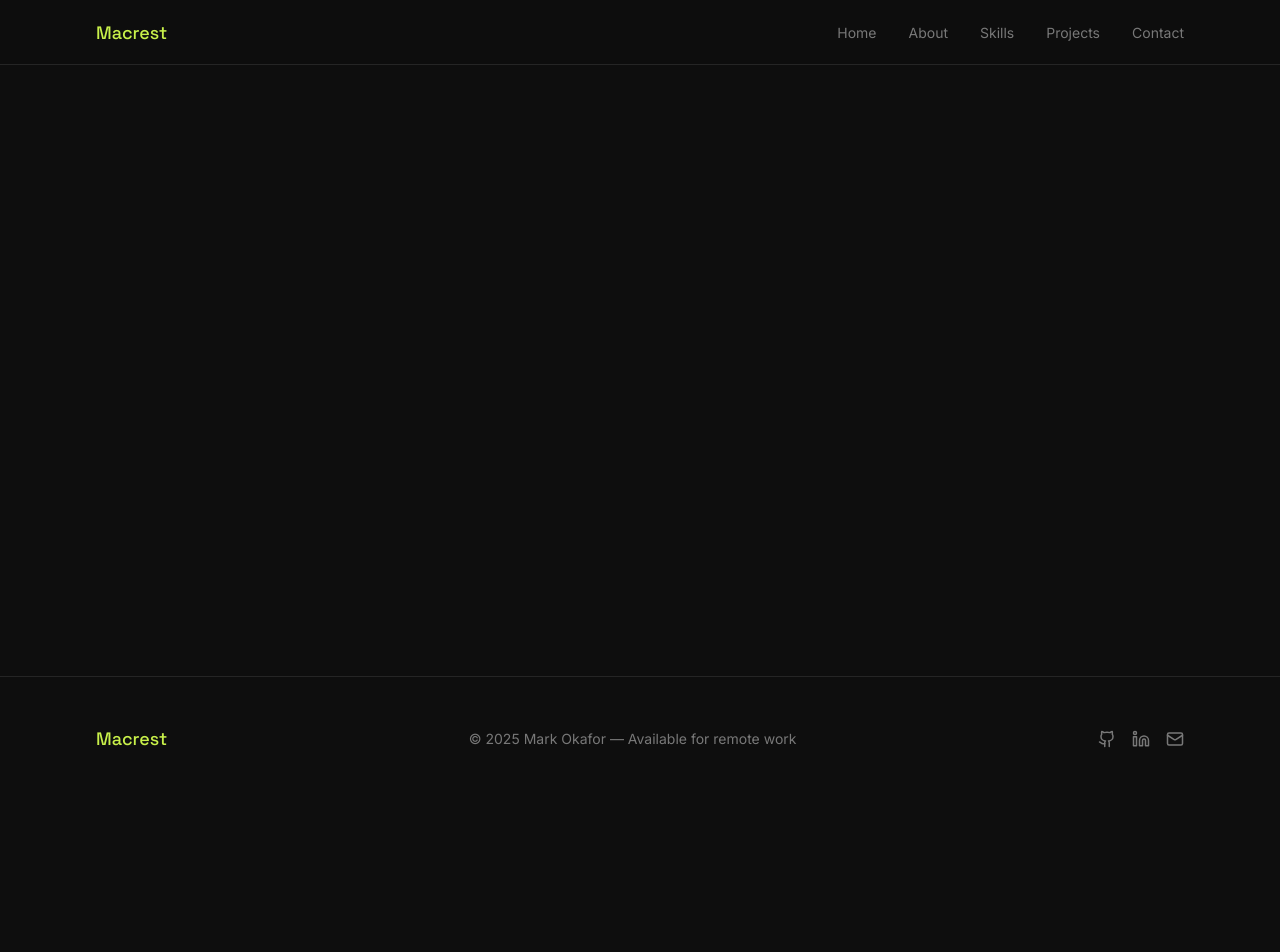
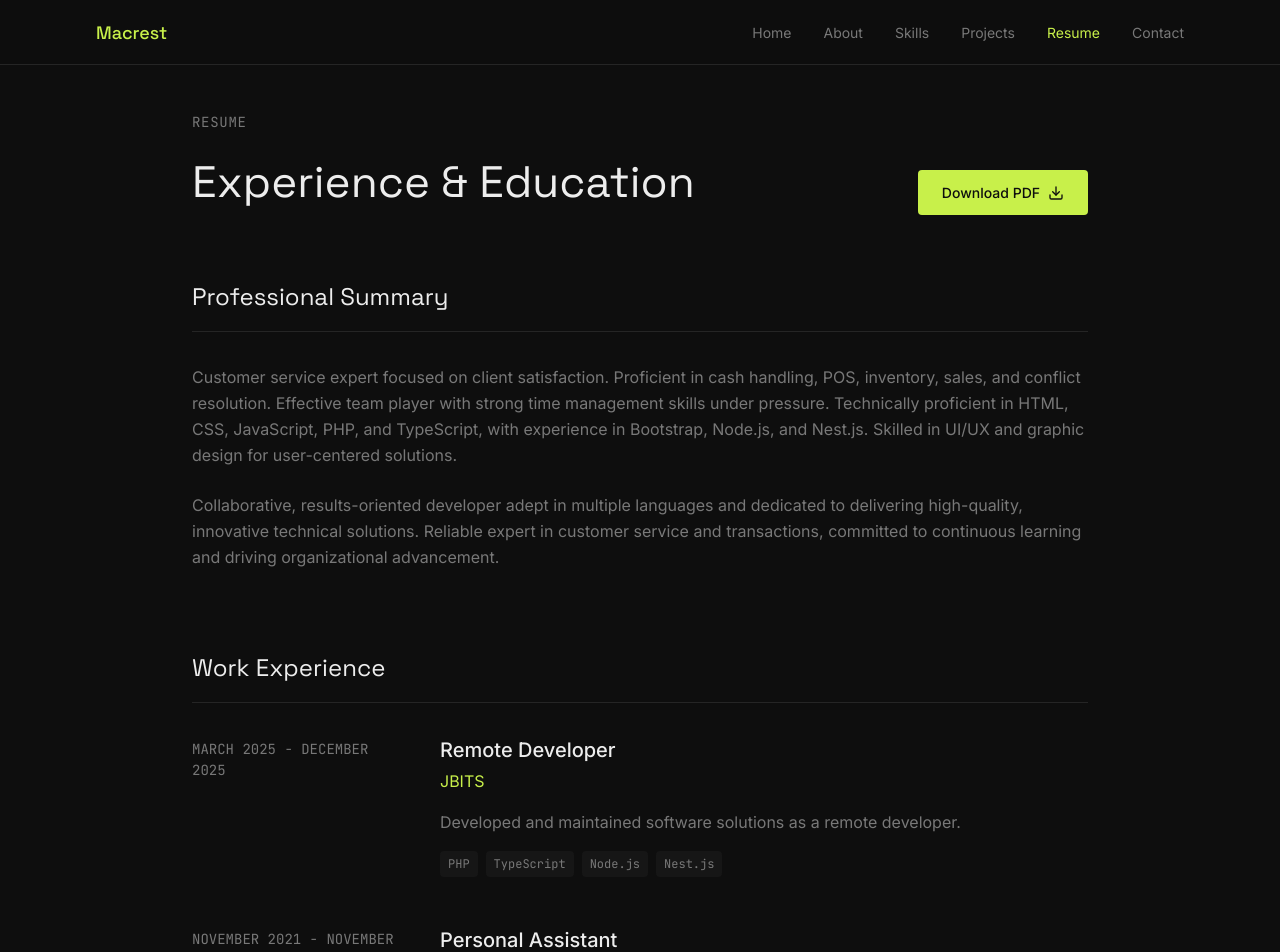
Before and after one commit to Markcrest-dev/My_Portfolio, a React (Vite) app: page /resume in a window 1280 px wide. Shown: the top 952 px of the page. Before the commit the page ends 800 px from the top, so only its background shows below. Built offline with nearby package versions, Linux system fonts and the light colour scheme.

Commit message:
feat: add resume page with professional experience, education, and download link

```diff
--- a/src/App.jsx
+++ b/src/App.jsx
@@ -5,6 +5,7 @@ import Home from './pages/Home'
 import About from './pages/About'
 import Skills from './pages/Skills'
 import Projects from './pages/Projects'
+import Resume from './pages/Resume'
 import Contact from './pages/Contact'
 
 function App() {
@@ -19,6 +20,7 @@ function App() {
           <Route path="/about" element={<About />} />
           <Route path="/skills" element={<Skills />} />
           <Route path="/projects" element={<Projects />} />
+          <Route path="/resume" element={<Resume />} />
           <Route path="/contact" element={<Contact />} />
         </Routes>
       </main>
--- a/src/components/Header.jsx
+++ b/src/components/Header.jsx
@@ -7,6 +7,7 @@ const navLinks = [
   { path: '/about', label: 'About' },
   { path: '/skills', label: 'Skills' },
   { path: '/projects', label: 'Projects' },
+  { path: '/resume', label: 'Resume' },
   { path: '/contact', label: 'Contact' },
 ]
 
--- /dev/null
+++ b/src/data/resume.js
@@ -0,0 +1,47 @@
+export const summary = "Customer service expert focused on client satisfaction. Proficient in cash handling, POS, inventory, sales, and conflict resolution. Effective team player with strong time management skills under pressure. Technically proficient in HTML, CSS, JavaScript, PHP, and TypeScript, with experience in Bootstrap, Node.js, and Nest.js. Skilled in UI/UX and graphic design for user-centered solutions.";
+
+export const qualities = "Collaborative, results-oriented developer adept in multiple languages and dedicated to delivering high-quality, innovative technical solutions. Reliable expert in customer service and transactions, committed to continuous learning and driving organizational advancement.";
+
+export const experience = [
+  {
+    id: 1,
+    role: 'Remote Developer',
+    company: 'JBITS',
+    duration: 'MARCH 2025 - DECEMBER 2025',
+    description: 'Developed and maintained software solutions as a remote developer.',
+    technologies: ['PHP', 'TypeScript', 'Node.js', 'Nest.js']
+  },
+  {
+    id: 2,
+    role: 'Personal Assistant',
+    company: 'Crestdigico Organization',
+    duration: 'NOVEMBER 2021 - NOVEMBER 2024',
+    description: 'Managed cross-functional projects and branding materials, ensuring efficient task execution independently and with the team.',
+    technologies: ['Management', 'Branding', 'Cross-functional Collaboration']
+  },
+  {
+    id: 3,
+    role: 'Intern',
+    company: 'Crestdigico',
+    duration: 'MAY 2021 - OCTOBER 2021',
+    description: 'Collaborated with cross-functional teams to deliver strategic design content for brand initiatives, working autonomously while staying aligned with other creative professionals.',
+    technologies: ['UI/UX', 'Graphic Design', 'HTML', 'CSS', 'JavaScript']
+  }
+];
+
+export const education = [
+  {
+    id: 1,
+    degree: 'B.Sc in Computer Science',
+    institution: 'Nnamdi Azikiwe University',
+    duration: 'JANUARY 2022 - AUGUST 2025',
+    description: 'Anambra'
+  },
+  {
+    id: 2,
+    degree: 'WASSCE',
+    institution: 'Beulah Model College',
+    duration: 'SEPTEMBER 2015 - OCTOBER 2021',
+    description: 'Ogun State'
+  }
+];
--- /dev/null
+++ b/src/pages/Resume.jsx
@@ -0,0 +1,126 @@
+import { Download } from 'lucide-react'
+import PageWrapper from '../components/PageWrapper'
+import { summary, qualities, experience, education } from '../data/resume'
+import { skills } from '../data/skills'
+
+const Resume = () => {
+  return (
+    <PageWrapper>
+      <section className="pt-28 pb-24 px-6 lg:px-8">
+        <div className="max-w-4xl mx-auto">
+          {/* Header & Download Button */}
+          <div className="flex flex-col md:flex-row md:items-end justify-between gap-6 mb-16">
+            <div>
+              <p className="font-mono text-sm text-muted mb-4 tracking-wider">
+                RESUME
+              </p>
+              <h1 className="font-display text-4xl font-600 text-text">
+                Experience & Education
+              </h1>
+            </div>
+
+            <a
+              href="/Mark_Okafor_Resume.pdf"
+              download
+              className="inline-flex items-center justify-center gap-2 bg-accent text-bg font-medium text-sm px-6 py-3 rounded transition-all duration-200 hover:brightness-110 shrink-0"
+            >
+              Download PDF
+              <Download size={16} />
+            </a>
+          </div>
+
+          <div className="space-y-20">
+            {/* Professional Summary */}
+            <div>
+              <h2 className="font-display text-2xl font-500 text-text mb-8 border-b border-border pb-4">
+                Professional Summary
+              </h2>
+              <div className="space-y-6 text-muted leading-relaxed">
+                <p>{summary}</p>
+                <p>{qualities}</p>
+              </div>
+            </div>
+
+            {/* Experience Section */}
+            <div>
+              <h2 className="font-display text-2xl font-500 text-text mb-8 border-b border-border pb-4">
+                Work Experience
+              </h2>
+              <div className="space-y-12">
+                {experience.map((item) => (
+                  <div key={item.id} className="relative pl-8 md:pl-0">
+                    {/* Timeline dot (visible on mobile) */}
+                    <div className="md:hidden absolute left-0 top-1.5 w-3 h-3 rounded-full bg-accent" />
+
+                    <div className="grid md:grid-cols-[1fr_3fr] gap-4 md:gap-8">
+                      <div className="text-muted text-sm font-mono mt-1">
+                        {item.duration}
+                      </div>
+                      <div>
+                        <h3 className="text-xl font-medium text-text mb-1">{item.role}</h3>
+                        <div className="text-accent mb-4">{item.company}</div>
+                        <p className="text-muted leading-relaxed mb-4">
+                          {item.description}
+                        </p>
+                        <div className="flex flex-wrap gap-2">
+                          {item.technologies.map((tech) => (
+                            <span key={tech} className="text-xs font-mono text-muted bg-surface px-2 py-1 rounded">
+                              {tech}
+                            </span>
+                          ))}
+                        </div>
+                      </div>
+                    </div>
+                  </div>
+                ))}
+              </div>
+            </div>
+
+            {/* Education Section */}
+            <div>
+              <h2 className="font-display text-2xl font-500 text-text mb-8 border-b border-border pb-4">
+                Education
+              </h2>
+              <div className="space-y-12">
+                {education.map((item) => (
+                  <div key={item.id} className="grid md:grid-cols-[1fr_3fr] gap-4 md:gap-8">
+                    <div className="text-muted text-sm font-mono mt-1">
+                      {item.duration}
+                    </div>
+                    <div>
+                      <h3 className="text-xl font-medium text-text mb-1">{item.degree}</h3>
+                      <div className="text-accent mb-4">{item.institution}</div>
+                      <p className="text-muted leading-relaxed">
+                        {item.description}
+                      </p>
+                    </div>
+                  </div>
+                ))}
+              </div>
+            </div>
+
+            {/* Skills Section (Summary) */}
+            <div>
+              <h2 className="font-display text-2xl font-500 text-text mb-8 border-b border-border pb-4">
+                Core Skills
+              </h2>
+              <div className="grid md:grid-cols-2 gap-8">
+                {skills.map((category) => (
+                  <div key={category.category} className="bg-surface border border-border p-5 rounded hover:border-accent transition-colors duration-300">
+                    <h3 className="text-sm font-medium text-text mb-3">{category.category}</h3>
+                    <p className="text-muted text-sm leading-relaxed">
+                      {category.items.join(' • ')}
+                    </p>
+                  </div>
+                ))}
+              </div>
+            </div>
+
+          </div>
+        </div>
+      </section>
+    </PageWrapper>
+  )
+}
+
+export default Resume
```
Also changed, not shown: 2 other files (tests, documents, lock files or other folders).
